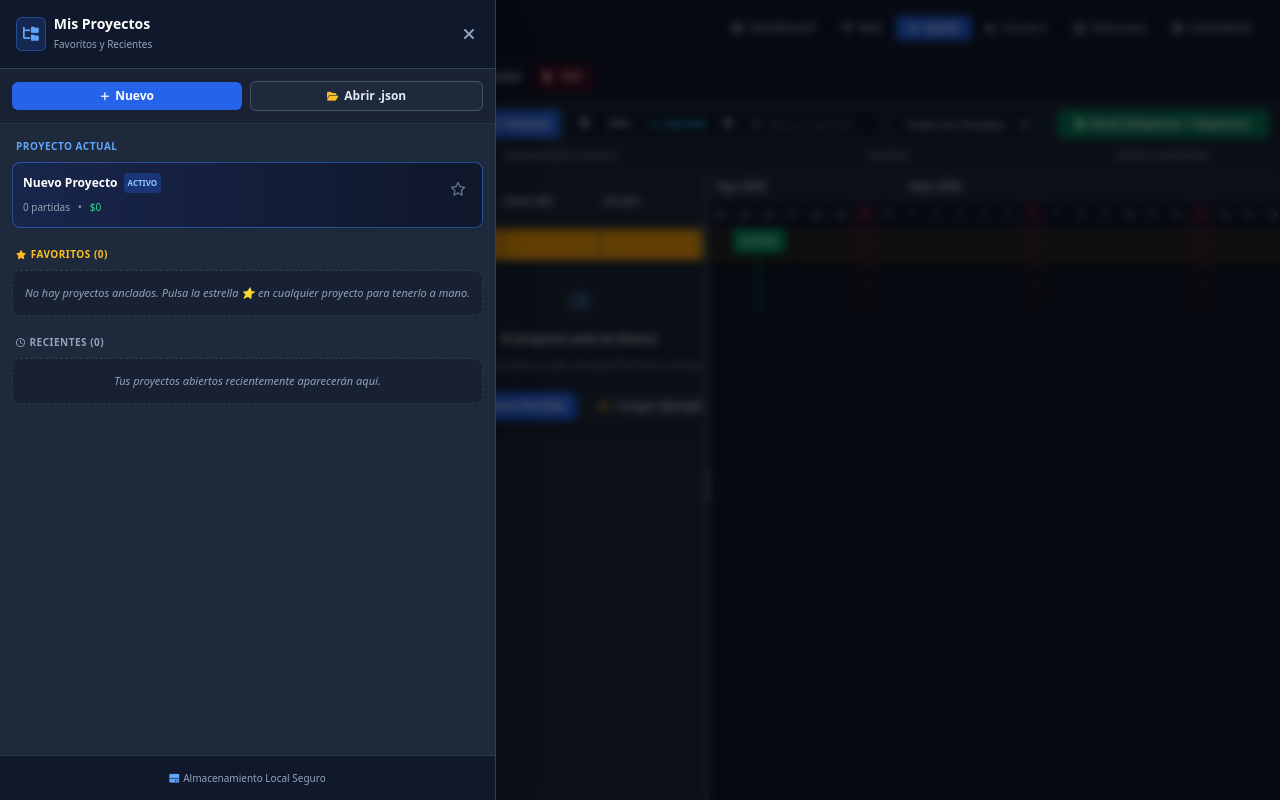
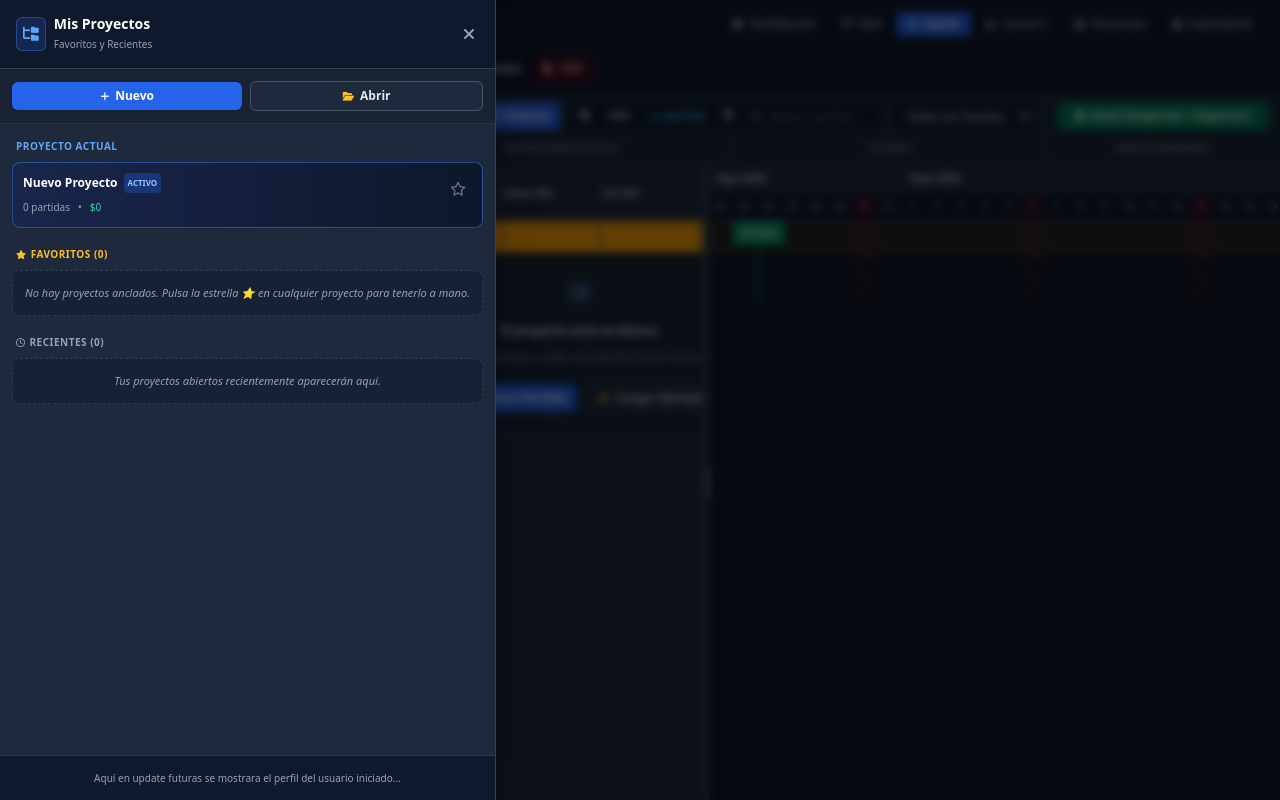
Before and after one commit to j0t4inc0de/project-master-enterprise, a React (Vite) app: page / in a window 1280 px wide. Both pictures are taken after a click on the button 27 px from the left and 28 px from the top of the page. Built offline with nearby package versions, Linux system fonts and the light colour scheme.

Commit message:
style: quite textos innecesarios

```diff
--- a/src/components/Header.jsx
+++ b/src/components/Header.jsx
@@ -139,10 +139,6 @@ export const Header = () => {
           </div>
 
           <div className="flex items-center gap-2 text-[9px] text-slate-400 font-medium">
-            <span className="text-emerald-400 flex items-center gap-1 font-bold">
-              <i className="fa-solid fa-cloud-arrow-up text-[8px] animate-pulse"></i>
-              Auto-Guardado Local
-            </span>
             {cpmResult.hasCycle && (
               <>
                 <span className="text-slate-600">•</span>
--- a/src/components/Modals/ProjectsSidebar.jsx
+++ b/src/components/Modals/ProjectsSidebar.jsx
@@ -117,7 +117,7 @@ export const ProjectsSidebar = () => {
             className="flex-1 bg-slate-800 hover:bg-slate-700 text-slate-200 text-xs font-bold py-1.5 px-2.5 rounded-md border border-slate-600 transition-all flex items-center justify-center gap-1.5 cursor-pointer"
           >
             <i className="fa-solid fa-folder-open text-amber-400 text-[10px]"></i>
-            <span>Abrir .json</span>
+            <span>Abrir</span>
           </button>
         </div>
 
@@ -313,8 +313,7 @@ export const ProjectsSidebar = () => {
 
         {/* Pie del Sidebar */}
         <div className="p-3 border-t border-slate-700/80 bg-slate-900/90 text-center text-[10px] text-slate-400">
-          <i className="fa-solid fa-hard-drive text-blue-400 mr-1"></i>
-          Almacenamiento Local Seguro
+          Aquí en update futuras se mostrara el perfil del usuario iniciado...
         </div>
       </div>
     </div>
```
